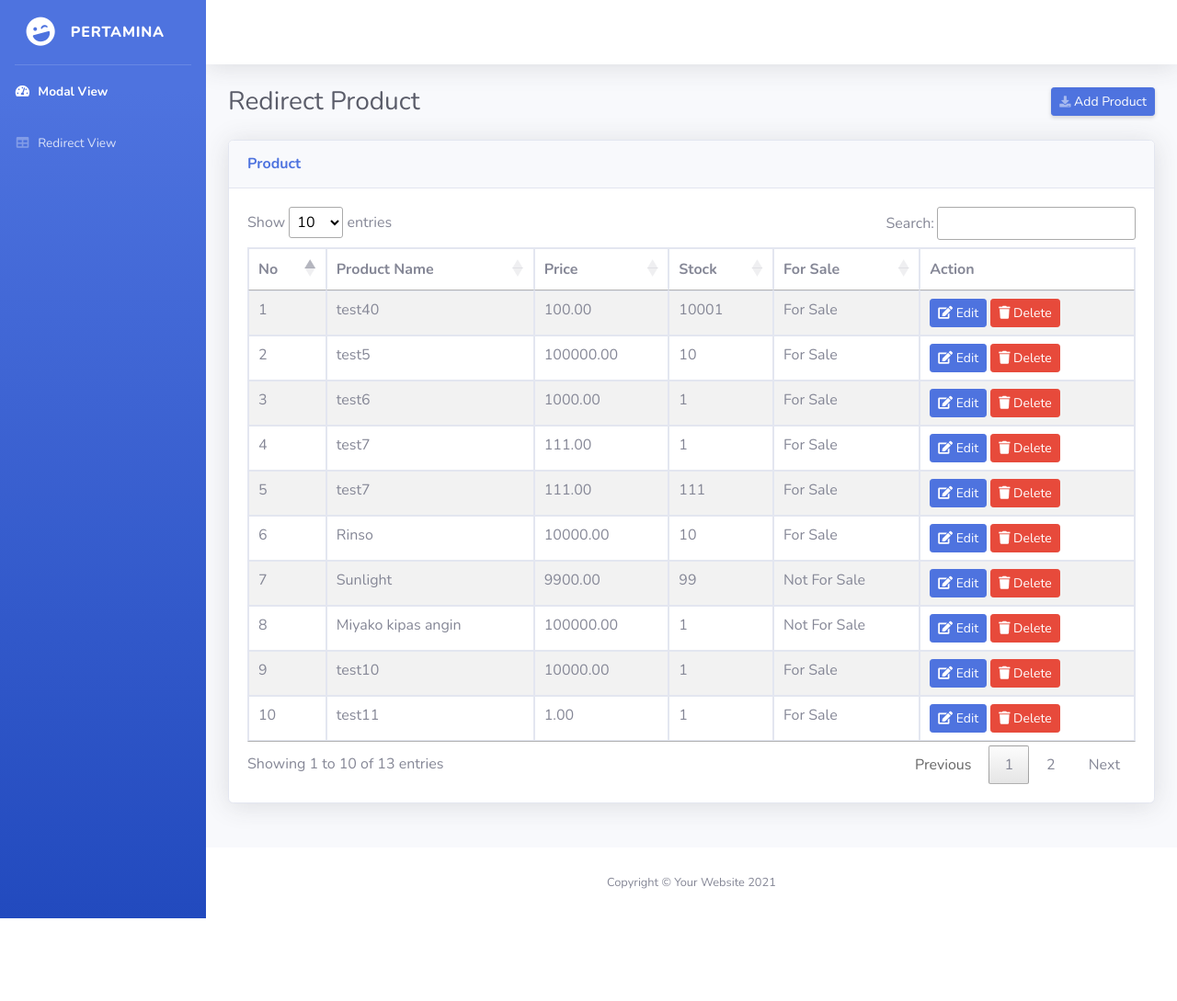
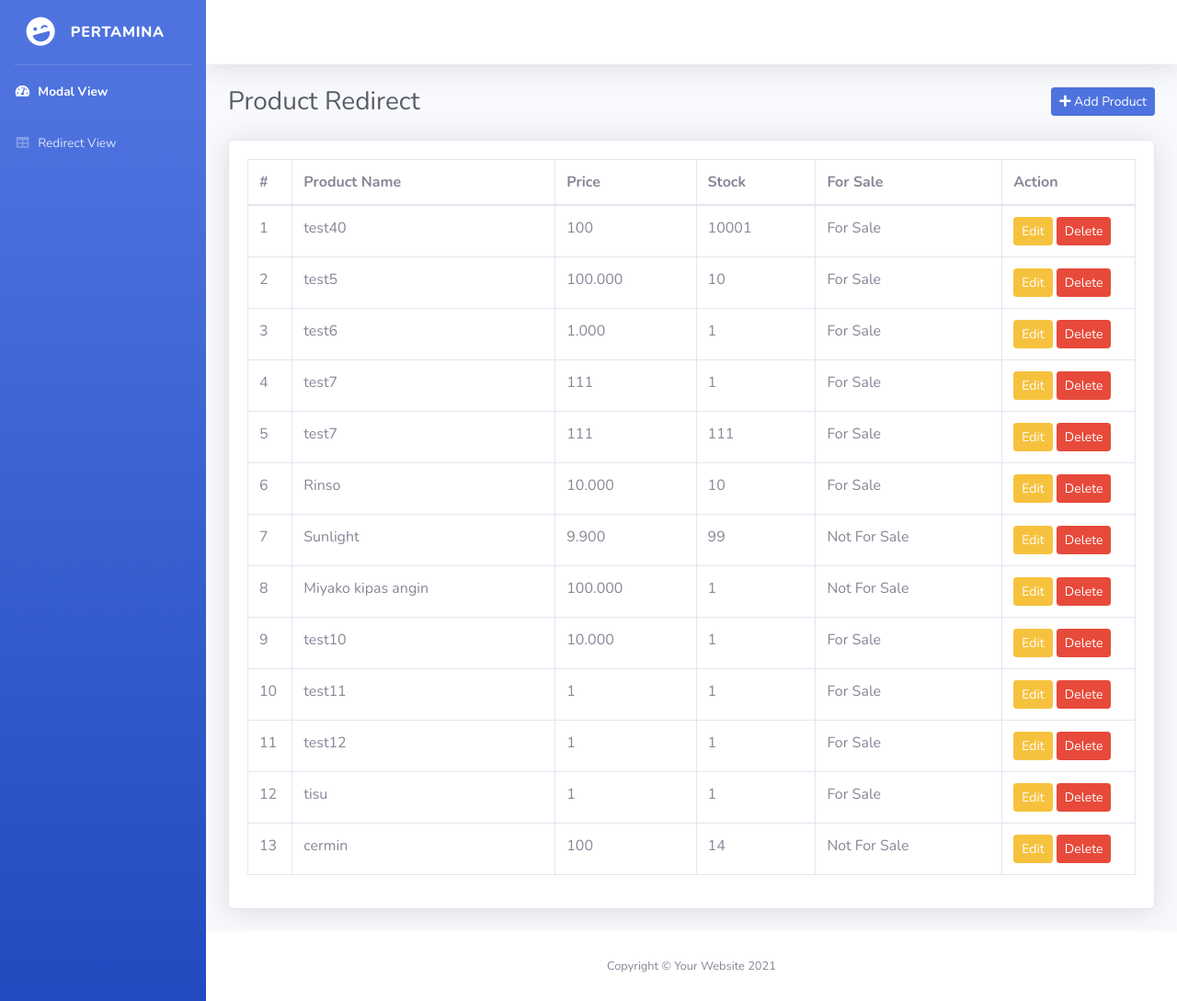
Before and after one commit to Isewa07/Pertamina, a CodeIgniter app: page /Pertamina/index.php/product/redirect_view in a window 1280 px wide. Shown: the whole page at 92% size. Before the commit the page ends 999 px from the top, so only its background shows below. Run offline with CodeIgniter, Linux system fonts and the light colour scheme; data comes from the database, SQL or seed files in the repository; some libraries are stand-ins or nearby versions.

Commit message:
add edit redirect and change the view

```diff
--- a/application/controllers/Product.php
+++ b/application/controllers/Product.php
@@ -27,16 +27,28 @@ class Product extends CI_Controller {
 
     public function saveRedirect()
     {
+        $id = $this->input->post('ProductID'); // hidden input dari form edit
+
         $data = array(
-            'Name'   => $this->input->post('ProductName'),
-            'Price'  => $this->input->post('ProductPrice'),
-            'Stock'  => $this->input->post('ProductStock'),
-            'Is_sell' => $this->input->post('ProductSale') ? 1 : 0
+            'Name'    => $this->input->post('ProductName'),
+            'Price'   => $this->input->post('ProductPrice'),
+            'Stock'   => $this->input->post('ProductStock'),
+            'Is_sell' => $this->input->post('ProductSale') == 1 ? 1 : 0
         );
 
-        $this->m_product->save($data);
+        if ($id) {
+            // Update data
+            $this->m_product->update($id, $data);
+            $this->session->set_flashdata('success', 'Product updated successfully');
+        } else {
+            // Insert data baru
+            $this->m_product->save($data);
+            $this->session->set_flashdata('success', 'Product added successfully');
+        }
+
         redirect('Product/redirect_view');
     }
+
 
 
     public function getProduct()
@@ -101,10 +113,16 @@ class Product extends CI_Controller {
 
     public function edit_redirect($id)
     {
-        $data['product'] = $this->m_product->get_by_id($id);
+        $data['product'] = $this->m_product->getProductById($id);
         $this->load->view('v_header');
         $this->load->view('v_product_edit', $data);
         $this->load->view('v_footer');
     }
 
+
+    // public function redirect_view() {
+    //     $data['products'] = $this->m_product->get_all();
+    //     $this->load->view('v_product_redirect', $data);
+    // }
+
 }
--- a/application/models/m_product.php
+++ b/application/models/m_product.php
@@ -32,4 +32,6 @@ class m_product extends CI_Model {
         return $this->db->update('tabProducts', ['dtDeletedAt' => date('Y-m-d H:i:s')]);
     }
 
+
+
 }
--- a/application/views/v_home.php
+++ b/application/views/v_home.php
@@ -181,7 +181,7 @@ $(document).ready(function () {
             {
             data: null,
             render: function (data, type, row, meta) {
-                return meta.row + 1; // otomatis nomor urut
+                return meta.row + 1;
             },
             orderable: false,
             searchable: false
--- a/application/views/v_product_redirect.php
+++ b/application/views/v_product_redirect.php
@@ -1,119 +1,66 @@
- <!-- Begin Page Content -->
+<!-- application/views/v_product_redirect.php -->
 <div class="container-fluid">
-
     <!-- Page Heading -->
     <div class="d-sm-flex align-items-center justify-content-between mb-4">
-                        <h1 class="h3 mb-0 text-gray-800">Redirect Product</h1>
-                        <a href="<?php echo site_url('Product/add_redirect'); ?>" class="d-none d-sm-inline-block btn btn-sm btn-primary shadow-sm" id="addProduct"><i
-                                class="fas fa-download fa-sm text-white-50"></i> Add Product</a>
+        <h1 class="h3 mb-0 text-gray-800">Product Redirect</h1>
+        <a href="<?php echo site_url('Product/add_redirect'); ?>" class="btn btn-primary btn-sm">
+            <i class="fas fa-plus"></i> Add Product
+        </a>
     </div>
 
+    <?php if ($this->session->flashdata('success')): ?>
+        <div class="alert alert-success">
+            <?= $this->session->flashdata('success'); ?>
+        </div>
+    <?php endif; ?>
 
+    <?php if ($this->session->flashdata('error')): ?>
+        <div class="alert alert-danger">
+            <?= $this->session->flashdata('error'); ?>
+        </div>
+    <?php endif; ?>
 
-                    <!-- Content Row -->
-                    <div class="row">
-
-                        <!-- Content Column -->
-                        <div class="col-lg-12 mb-4">
-
-                            <!-- Project Card Example -->
     <div class="card shadow mb-4">
-                                <div class="card-header py-3">
-                                    <h6 class="m-0 font-weight-bold text-primary">Product</h6>
-                                </div>
         <div class="card-body">
-                                    <table id="productTable" class="table table-bordered table-striped" width="100%">
+            <?php if (!empty($products)): ?>
+                <table class="table table-bordered">
                     <thead>
                         <tr>
-                                                <th>No</th>
+                            <th style="width: 5%">#</th>
                             <th>Product Name</th>
                             <th>Price</th>
                             <th>Stock</th>
                             <th>For Sale</th>
-                                                <th>Action</th>
+                            <th style="width: 15%">Action</th>
                         </tr>
                     </thead>
-                                        <tbody></tbody>
+                    <tbody>
+                        <?php $no=1; foreach($products as $row): ?>
+                            <tr>
+                                <td><?php echo $no++; ?></td>
+                                <td><?php echo htmlspecialchars($row->Name, ENT_QUOTES, 'UTF-8'); ?></td>
+                                <td><?php echo number_format($row->Price, 0, ',', '.'); ?></td>
+                                <td><?php echo htmlspecialchars($row->Stock, ENT_QUOTES, 'UTF-8'); ?></td>
+                                <td>
+                                    <?php echo ($row->Is_sell == 1) ? 'For Sale' : 'Not For Sale'; ?>
+                                </td>
+                                <td>
+                                    <a href="<?php echo site_url('Product/edit_redirect/'.$row->ID); ?>" class="btn btn-warning btn-sm">
+                                        Edit
+                                    </a>
+                                    <a href="<?php echo site_url('Product/delete/'.$row->ID); ?>"
+                                       class="btn btn-danger btn-sm"
+                                       onclick="return confirm('Apakah Anda yakin ingin menghapus produk ini?')">
+                                        Delete
+                                    </a>
+                                </td>
+                            </tr>
+                        <?php endforeach; ?>
+                    </tbody>
                 </table>
+            <?php else: ?>
+                <p>Tidak ada data produk.</p>
+            <?php endif; ?>
         </div>
     </div>
 </div>
-                </div>
-                <!-- /.container-fluid -->
-            </div>
-            <!-- End of Main Content -->
-
-<script>
-$(document).ready(function () {
-
-    let table = $('#productTable').DataTable({
-        ajax: {
-            url: '<?= site_url('Product/getProduct') ?>',
-            type: 'GET',
-            dataSrc: ''
-        },
-        columns: [
-            {
-            data: null,
-            render: function (data, type, row, meta) {
-                return meta.row + 1; // otomatis nomor urut
-            },
-            orderable: false,
-            searchable: false
-            },
-            { "data": 'Name' },
-            { "data": 'Price' },
-            { "data": 'Stock' },
-            {
-                data: 'Is_sell',
-                render: function (data, type, row) {
-                    return data == 1 ? "For Sale" : "Not For Sale";
-                }
-            },
-            {
-                data: null,
-                render: function (data, type, row) {
-                    return `
-                        <button class="btn btn-sm btn-primary btn-edit" data-id="${row.ID}">
-                            <i class="fas fa-edit"></i> Edit
-                        </button>
-                        <button class="btn btn-sm btn-danger btn-delete" data-id="${row.ID}">
-                            <i class="fas fa-trash"></i> Delete
-                        </button>
-                    `;
-                },
-                orderable: false,
-                searchable: false
-            }
-        ]
-    });
-
-    // === HANDLE DELETE ===
-    $(document).on("click", ".btn-delete", function () {
-        let id = $(this).data("id");
-
-        Swal.fire({
-            title: "Are you sure?",
-            text: "This product will be deleted!",
-            icon: "warning",
-            showCancelButton: true,
-            confirmButtonText: "Yes, delete it!"
-        }).then((result) => {
-            if (result.isConfirmed) {
-                $.ajax({
-                    url: "<?= site_url('Product/deleteRedirect/') ?>" + id,
-                    type: "POST",
-                    success: function () {
-                        Swal.fire("Deleted!", "Product deleted successfully", "success");
-                        $('#productTable').DataTable().ajax.reload();
-                    },
-                    error: function (xhr) {
-                        Swal.fire("Error", xhr.responseText, "error");
-                    }
-                });
-            }
-        });
-    });
-
-});
-</script>
```
Also changed, not shown: application/views/v_product_edit.php (+17 -6 lines). Lines whose indentation alone changed are shown as unchanged.
